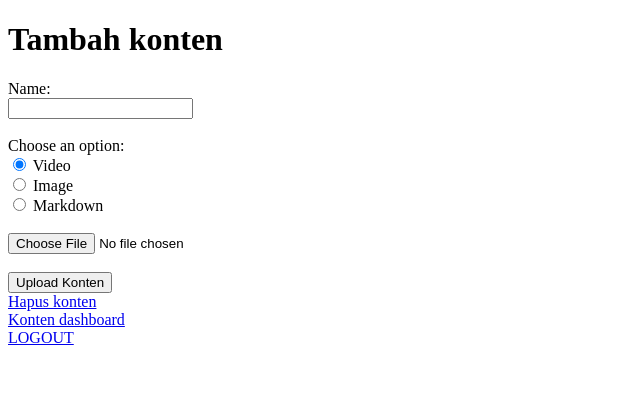
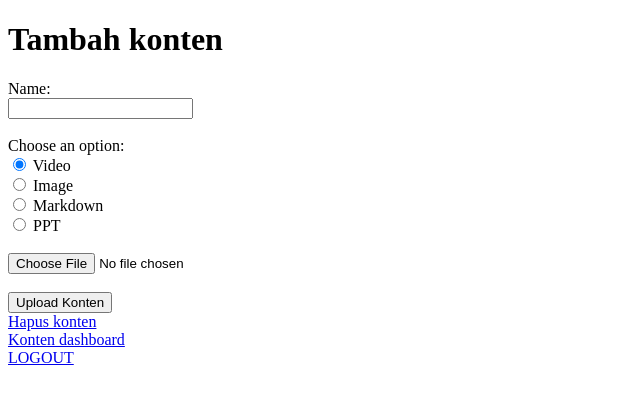
Before and after one commit to azzamwildan462/raisa-web, a Flask app: template templates/tambah_konten.html in a window 1280 px wide. Shown: the top 404 px of the page, without its empty margins (0-640 px from the left). Run offline with Flask 3, Linux system fonts and the light colour scheme; the template is opened without the code that fills it, so the values that code supplies are empty; parts of the project's set-up code (start-up, migrations or seed data) failed here and were passed over.

Commit message:
feat: upload ppt zip

```diff
--- a/server.py
+++ b/server.py
@@ -231,6 +231,8 @@ def get_all_contents(type_filter = []):
                     contents.append({'name': konten_name, 'type': 'video'})
                 elif int(konten_type) == 1:
                     contents.append({'name': konten_name, 'type': 'image'})
+                elif int(konten_type) == 8:
+                    contents.append({'name': konten_name, 'type': 'ppt'})
                 elif int(konten_type) == 9:
                     contents.append({'name': konten_name, 'type': 'markdown'})
             else:
@@ -240,6 +242,8 @@ def get_all_contents(type_filter = []):
                             contents.append({'name': konten_name, 'type': 'video'})
                         elif int(konten_type) == 1:
                             contents.append({'name': konten_name, 'type': 'image'})
+                        elif int(konten_type) == 8:
+                            contents.append({'name': konten_name, 'type': 'ppt'})
                         elif int(konten_type) == 9:
                             contents.append({'name': konten_name, 'type': 'markdown'})
 
@@ -273,6 +277,8 @@ def hapus_konten_by_name():
         konten_type = 0
     elif type_buffer == "image":
         konten_type = 1
+    elif type_buffer == "ppt":
+        konten_type = 8
     elif type_buffer == "markdown":
         konten_type = 9
     else:
@@ -300,11 +306,13 @@ def konten():
         type_filter.append(0)
     if 'filt_image' in request.args:
         type_filter.append(1)
+    if 'filt_ppt' in request.args:
+        type_filter.append(8)
     if 'filt_md' in request.args:
         type_filter.append(9)
 
-    if not 'filt_video' in request.args and not 'filt_image' in request.args and not 'filt_md' in request.args:
-        type_filter = [0,1,9]
+    if not 'filt_video' in request.args and not 'filt_image' in request.args and not 'filt_md' in request.args and not 'filt_ppt' in request.args:
+        type_filter = [0,1,8,9]
 
     contents = get_all_contents(type_filter)
     return render_template('konten.html', contents=contents)
@@ -365,6 +373,9 @@ def tambah_konten():
         elif option == "is_video":
             konten_type = 0
             konten_type_str = 'video'
+        elif option == "is_ppt":
+            konten_type = 8
+            konten_type_str = 'ppt'
         elif option == "is_md":
             konten_type = 9
             konten_type_str = 'markdown'
@@ -416,6 +427,13 @@ def tambah_konten():
             sanitize_markdowns(new_dir)
             send_udp_trigger()
             return 'konten ' + konten_type_str + " " + name + ' berhasil ditambahkan'
+        elif konten_type == 8 and file.filename.endswith('.zip'):
+            # print("ZIP FILE DETECTED")
+            with zipfile.ZipFile(file, 'r') as zip_ref:
+                zip_ref.extractall(new_dir)
+
+            send_udp_trigger()
+            return 'konten ' + konten_type_str + " " + name + ' berhasil ditambahkan'
 
         # Save main file
         file.save(os.path.join(new_dir, new_file_name))
@@ -449,6 +467,9 @@ def hapus_konten():
         elif option == "is_video":
             konten_type = 0
             konten_type_str = 'video'
+        elif option == "is_ppt":
+            konten_type = 8
+            konten_type_str = 'ppt'
         elif option == "is_md":
             konten_type = 9
             konten_type_str = 'markdown'
--- a/templates/hapus_konten.html
+++ b/templates/hapus_konten.html
@@ -17,7 +17,9 @@
         <input type="radio" id="is_image" name="option" value="is_image">
         <label for="is_image">Image</label><br>
         <input type="radio" id="is_md" name="option" value="is_md" checked>
-        <label for="is_md">Markdown</label><br><br>
+        <label for="is_md">Markdown</label><br>
+        <input type="radio" id="is_ppt" name="option" value="is_ppt" checked>
+        <label for="is_ppt">PPT</label><br><br>
 
         <input type="submit" value="Hapus Konten">
     </form>
--- a/templates/konten.html
+++ b/templates/konten.html
@@ -33,6 +33,7 @@
         <input type="checkbox" name="filt_video" id="filt_video" value="true"> Filter Video <br>
         <input type="checkbox" name="filt_image" id="filt_image" value="true"> Filter Image <br>
         <input type="checkbox" name="filt_md" id="filt_md" value="true"> Filter Markdown <br>
+        <input type="checkbox" name="filt_ppt" id="filt_md" value="true"> Filter PPT <br>
 
         <input type="submit" value="Filter konten">
     </form>
--- a/templates/tambah_konten.html
+++ b/templates/tambah_konten.html
@@ -18,14 +18,16 @@
         <input type="radio" id="is_image" name="option" value="is_image">
         <label for="is_image">Image</label><br>
         <input type="radio" id="is_md" name="option" value="is_md">
-        <label for="is_md">Markdown</label><br><br>
+        <label for="is_md">Markdown</label><br>
+        <input type="radio" id="is_ppt" name="option" value="is_ppt">
+        <label for="is_ppt">PPT</label><br><br>
 
         <div id="durationInput" style="display: none;">
             <label for="image_duration">Duration:</label><br>
             <input type="text" id="image_duration" name="image_duration"><br><br>
         </div>
 
-        <input type="file" name="file" accept=".mp4,.png,.jpg,.jpeg,.zip" required="true"><br><br>
+        <input id="input_file" type="file" name="file" accept=".mp4,.png,.jpg,.jpeg,.zip" required="true"><br><br>
         <input type="submit" value="Upload Konten">
     </form>
 
@@ -33,6 +35,7 @@
         document.getElementById("is_video").addEventListener("change", function() {
             if (this.checked) {
                 document.getElementById("durationInput").style.display = "none";
+                document.getElementById("input_file").setAttribute("accept", ".mp4");
             } else {
                 document.getElementById("durationInput").style.display = "block";
             }
@@ -40,6 +43,7 @@
         document.getElementById("is_image").addEventListener("change", function() {
             if (this.checked) {
                 document.getElementById("durationInput").style.display = "block";
+                document.getElementById("input_file").setAttribute("accept", ".png,.jpg,.jpeg");
             } else {
                 document.getElementById("durationInput").style.display = "none";
             }
```
